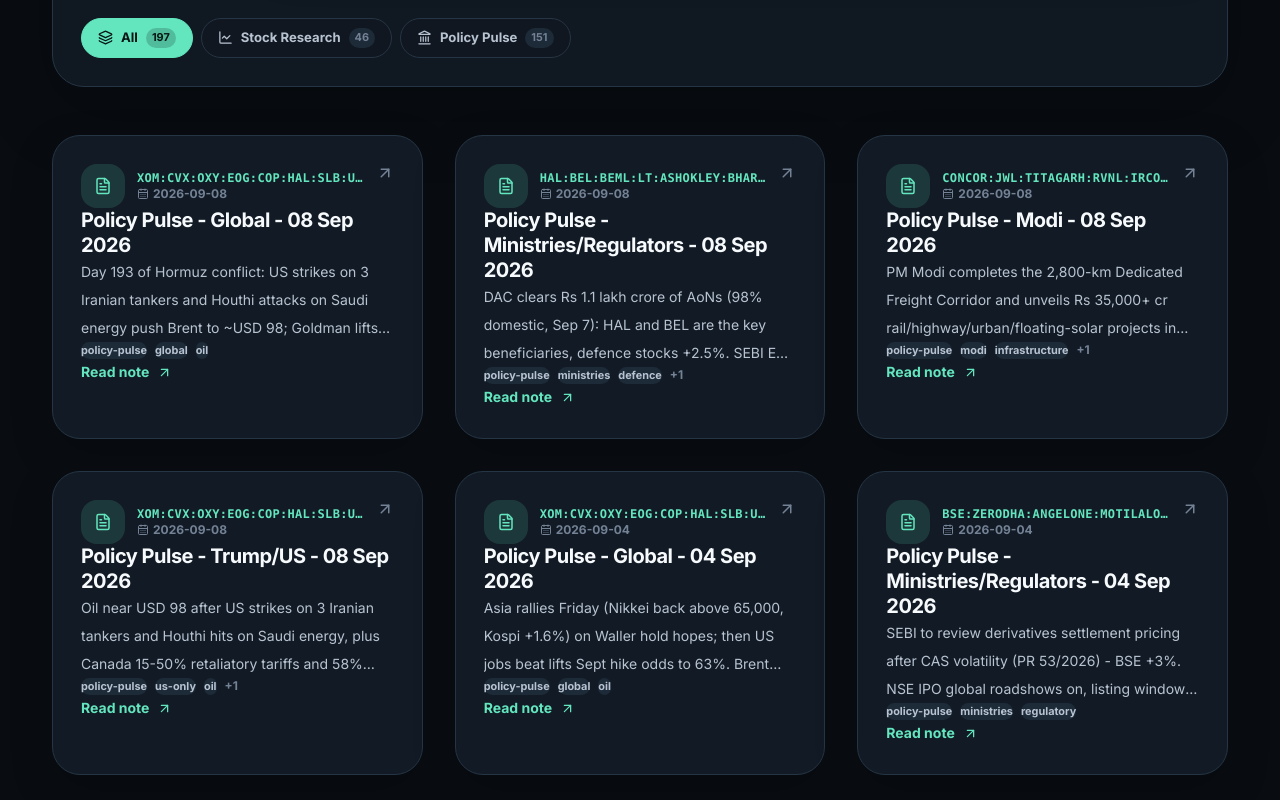
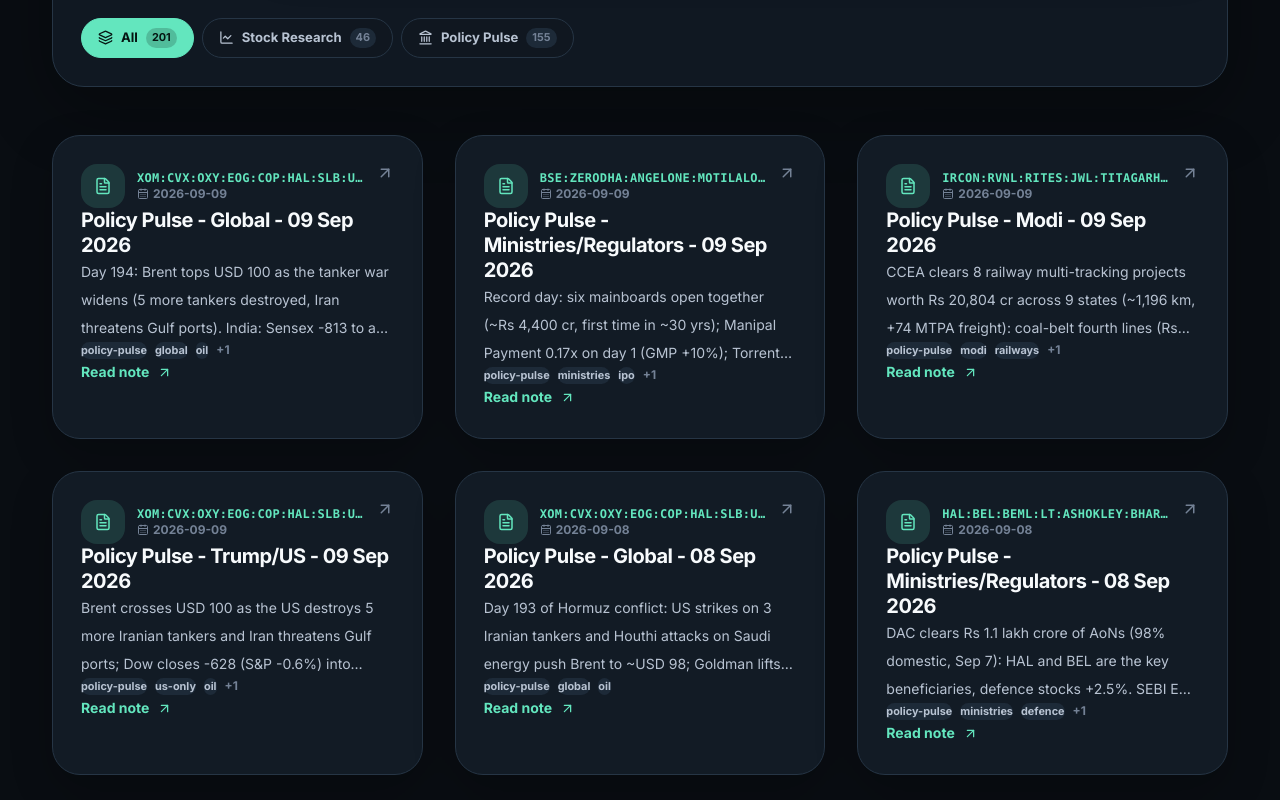
Before and after one commit to pulkitgoel/stock-analyses-react, a React (Vite) app: page / in a window 1280 px wide. Shown: the part 780-1580 px from the top of the page. Built offline with nearby package versions, Linux system fonts and the light colour scheme.

Commit message:
Regen sitemap + analyses data for 09 Sep 2026 policy pulse

```diff
--- a/src/data/analyses.generated.ts
+++ b/src/data/analyses.generated.ts
@@ -4,6 +4,66 @@
 import type { Analysis } from '../types/analysis';
 
 export const ANALYSES: Analysis[] = [
+  {
+    "title": "Policy Pulse - Global - 09 Sep 2026",
+    "ticker": "XOM:CVX:OXY:EOG:COP:HAL:SLB:USO:DAL:UAL:AAL:LUV:CCL:RCL:ONGC:OIL:IOC:BPCL:HPCL:RELIANCE:INDIGO:INFY:TCS:HCLTECH:SPY:QQQ",
+    "file": "policy-pulse-global-09-sep-2026.md",
+    "slug": "policy-pulse-global-09-sep-2026",
+    "date": "2026-09-09",
+    "tags": [
+      "policy-pulse",
+      "global",
+      "oil",
+      "geopolitics"
+    ],
+    "summary": "Day 194: Brent tops USD 100 as the tanker war widens (5 more tankers destroyed, Iran threatens Gulf ports). India: Sensex -813 to a 3-month low, IT -3%, rupee 95.08; metals and energy gain. BUY ONGC/OIL/XOM, SELL IOC/INDIGO/DAL.",
+    "model": "deepseek-chat"
+  },
+  {
+    "title": "Policy Pulse - Ministries/Regulators - 09 Sep 2026",
+    "ticker": "BSE:ZERODHA:ANGELONE:MOTILALOFS:IIFL:IGL:MGL:GUJGAS:ADANIGAS",
+    "file": "policy-pulse-ministries-09-sep-2026.md",
+    "slug": "policy-pulse-ministries-09-sep-2026",
+    "date": "2026-09-09",
+    "tags": [
+      "policy-pulse",
+      "ministries",
+      "ipo",
+      "sebi"
+    ],
+    "summary": "Record day: six mainboards open together (~Rs 4,400 cr, first time in ~30 yrs); Manipal Payment 0.17x on day 1 (GMP +10%); Torrent Gas files 100%-OFS IPO papers. BSE, ZERODHA, ANGELONE benefit (inferred).",
+    "model": "deepseek-chat"
+  },
+  {
+    "title": "Policy Pulse - Modi - 09 Sep 2026",
+    "ticker": "IRCON:RVNL:RITES:JWL:TITAGARH:LT:HBLPOWER:TATASTEEL:JSWSTEEL",
+    "file": "policy-pulse-modi-09-sep-2026.md",
+    "slug": "policy-pulse-modi-09-sep-2026",
+    "date": "2026-09-09",
+    "tags": [
+      "policy-pulse",
+      "modi",
+      "railways",
+      "infrastructure"
+    ],
+    "summary": "CCEA clears 8 railway multi-tracking projects worth Rs 20,804 cr across 9 states (~1,196 km, +74 MTPA freight): coal-belt fourth lines (Rs 10,783 cr) plus five southern corridors (Rs 10,021 cr). IRCON, RVNL, JWL, TITAGARH in focus (inferred).",
+    "model": "deepseek-chat"
+  },
+  {
+    "title": "Policy Pulse - Trump/US - 09 Sep 2026",
+    "ticker": "XOM:CVX:OXY:EOG:COP:HAL:SLB:USO:DAL:UAL:AAL:LUV:SAVE:CCL:RCL:NCLH:SPY:QQQ:DJT",
+    "file": "policy-pulse-trump-us-09-sep-2026.md",
+    "slug": "policy-pulse-trump-us-09-sep-2026",
+    "date": "2026-09-09",
+    "tags": [
+      "policy-pulse",
+      "us-only",
+      "oil",
+      "geopolitics"
+    ],
+    "summary": "Brent crosses USD 100 as the US destroys 5 more Iranian tankers and Iran threatens Gulf ports; Dow closes -628 (S&P -0.6%) into Thursday CPI with ~55% Sept-hike odds. BUY XOM/CVX/HAL, SELL DAL/UAL/CCL, watch SPY/QQQ.",
+    "model": "deepseek-chat"
+  },
   {
     "title": "Policy Pulse - Global - 08 Sep 2026",
     "ticker": "XOM:CVX:OXY:EOG:COP:HAL:SLB:USO:DAL:UAL:AAL:LUV:CCL:RCL:GLD:ONGC:OIL:IOC:BPCL:HPCL:RELIANCE:INDIGO:SPY:QQQ",
```
Also changed, not shown: 1 other file (tests, documents, lock files or other folders).
